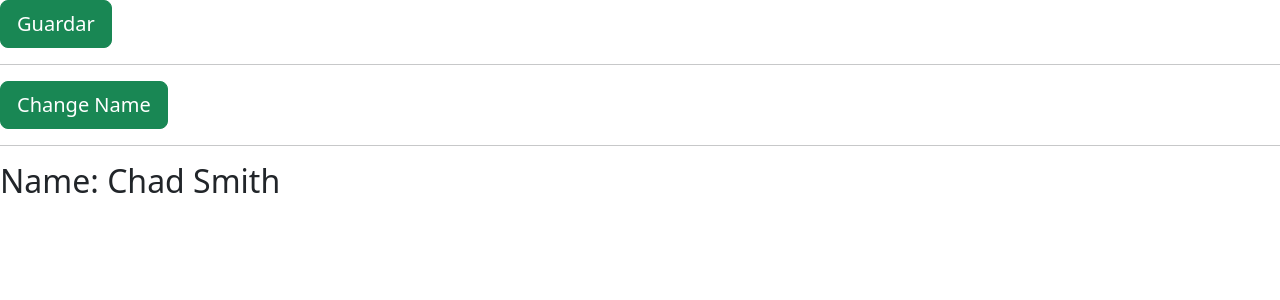
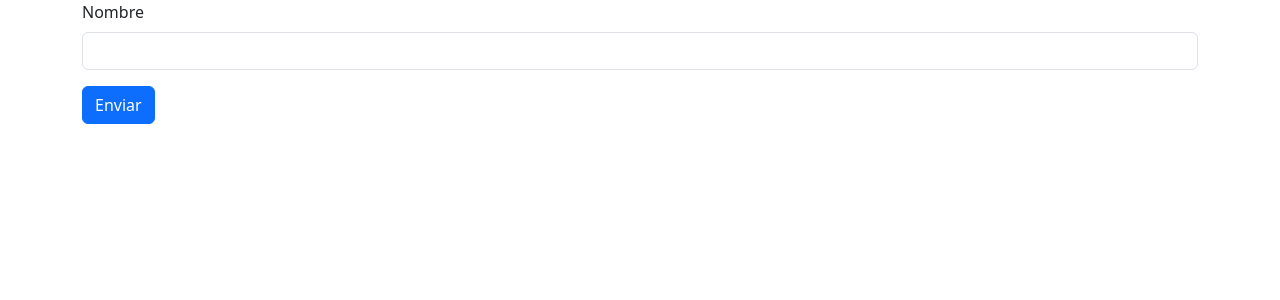
Before and after one commit to FavoMeister/Vue1, a Vue app: page / in a window 1280 px wide. Shown: the top 300 px of the page. Built offline with nearby package versions, Linux system fonts and the light colour scheme.

Commit message:
Modifiers, de teclado

```diff
--- a/src/components/Eventos.vue
+++ b/src/components/Eventos.vue
@@ -1,23 +1,41 @@
 <script setup lang="ts">
 import { ref } from 'vue';
+
+const user = ref({
+    id: 1,
+    nombre: 'Chad Smith'
+});
 
 const guardar = () => {
     console.log("save");
 };
 
-const user = ref({
-    id: 1,
-    nombre: 'Chad Smith'
-});
+function cambiarNombre(event:KeyboardEvent){
+  console.log(event);
+  const tecla = (event as KeyboardEvent);
+  console.log('Tecla Presionada', tecla.key);
+
+}
+
 </script>
 
 <template>
-  <div>
+  <!-- <div>
     <button class="btn btn-success btn-lg" v-on:click="guardar">Guardar</button>
     <hr>
     <button class="btn btn-success btn-lg" @click="user.nombre='Renzo Roman'">Change Name</button>
     <hr>
     <h2>Name: {{ user.nombre }}</h2>
+  </div> -->
+  <div class="container">
+   <!-- <form action="" @submit.prevent.stop="guardar"> -->
+   <form @submit="guardar">
+    <div class="mb-3">
+      <label for="nombre" class="form-label">Nombre</label>
+      <input type="text" name="nombre" id="" class="form-control" @keydown.enter.prevent="cambiarNombre($event)">
+    </div>
+    <button class="btn btn-primary">Enviar</button>
+   </form>
   </div>
 </template>
 
```
